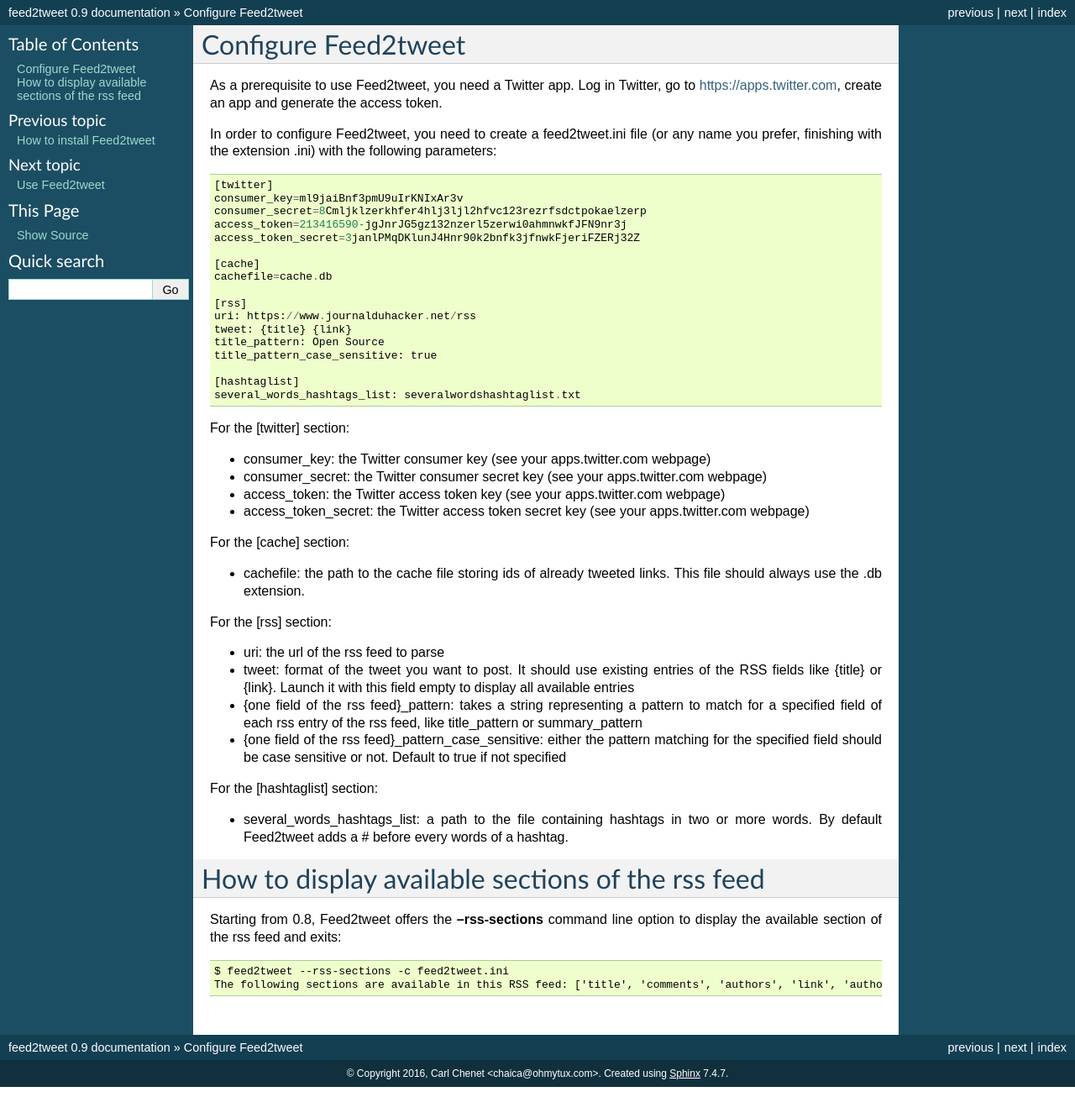
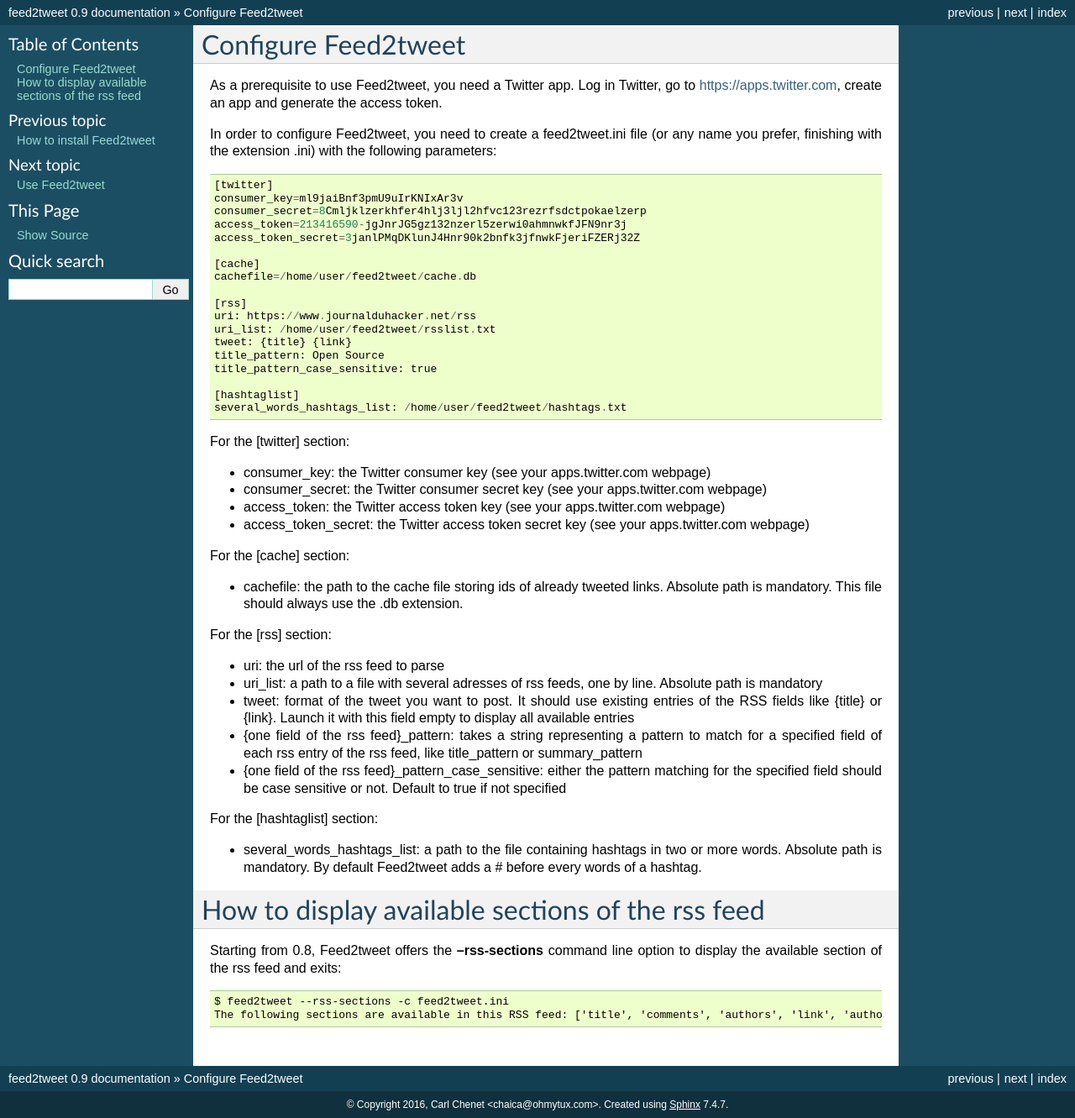
Before and after one commit to anarcat/feed2tweet, a Sphinx documentation site: the page built from docs/source/configure.rst, in a window 1280 px wide. Shown: the whole page at 84% size. Built offline with Sphinx 7.4.7, drawn with Linux system fonts in a browser that asks for light colours; before the commit the page ends 1294 px from its top, so only the background shows below that.

Commit message:
update doc for absolute paths and several rss feeds for one configuration file

```diff
--- a/docs/source/configure.rst
+++ b/docs/source/configure.rst
@@ -12,16 +12,17 @@
     access_token_secret=3janlPMqDKlunJ4Hnr90k2bnfk3jfnwkFjeriFZERj32Z
 
     [cache]
-    cachefile=cache.db
+    cachefile=/home/user/feed2tweet/cache.db
 
     [rss]
     uri: https://www.journalduhacker.net/rss
+    uri_list: /home/user/feed2tweet/rsslist.txt
     tweet: {title} {link}
     title_pattern: Open Source
     title_pattern_case_sensitive: true
 
     [hashtaglist]
-    several_words_hashtags_list: severalwordshashtaglist.txt
+    several_words_hashtags_list: /home/user/feed2tweet/hashtags.txt
 
 For the [twitter] section:
 
@@ -32,18 +33,19 @@
 
 For the [cache] section:
 
-- cachefile: the path to the cache file storing ids of already tweeted links. This file should always use the .db extension.
+- cachefile: the path to the cache file storing ids of already tweeted links. Absolute path is mandatory. This file should always use the .db extension.
 
 For the [rss] section:
 
 - uri: the url of the rss feed to parse
+- uri_list: a path to a file with several adresses of rss feeds, one by line. Absolute path is mandatory
 - tweet: format of the tweet you want to post. It should use existing entries of the RSS fields like {title} or {link}. Launch it with this field empty to display all available entries
 - {one field of the rss feed}_pattern: takes a string representing a pattern to match for a specified field of each rss entry of the rss feed, like title_pattern or summary_pattern
 - {one field of the rss feed}_pattern_case_sensitive: either the pattern matching for the specified field should be case sensitive or not. Default to true if not specified
 
 For the [hashtaglist] section:
 
-- several_words_hashtags_list: a path to the file containing hashtags in two or more words. By default Feed2tweet adds a # before every words of a hashtag.
+- several_words_hashtags_list: a path to the file containing hashtags in two or more words. Absolute path is mandatory. By default Feed2tweet adds a # before every words of a hashtag.
 
 How to display available sections of the rss feed
 =================================================
```
